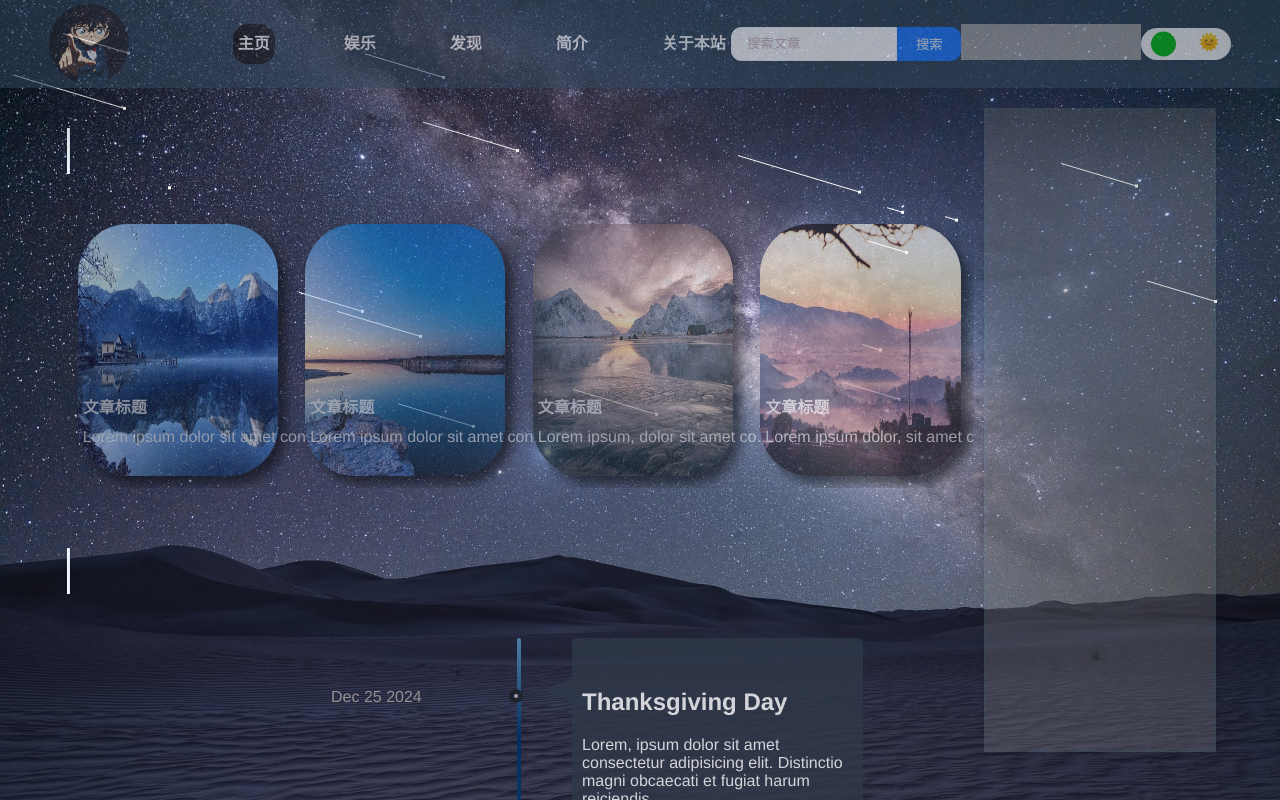
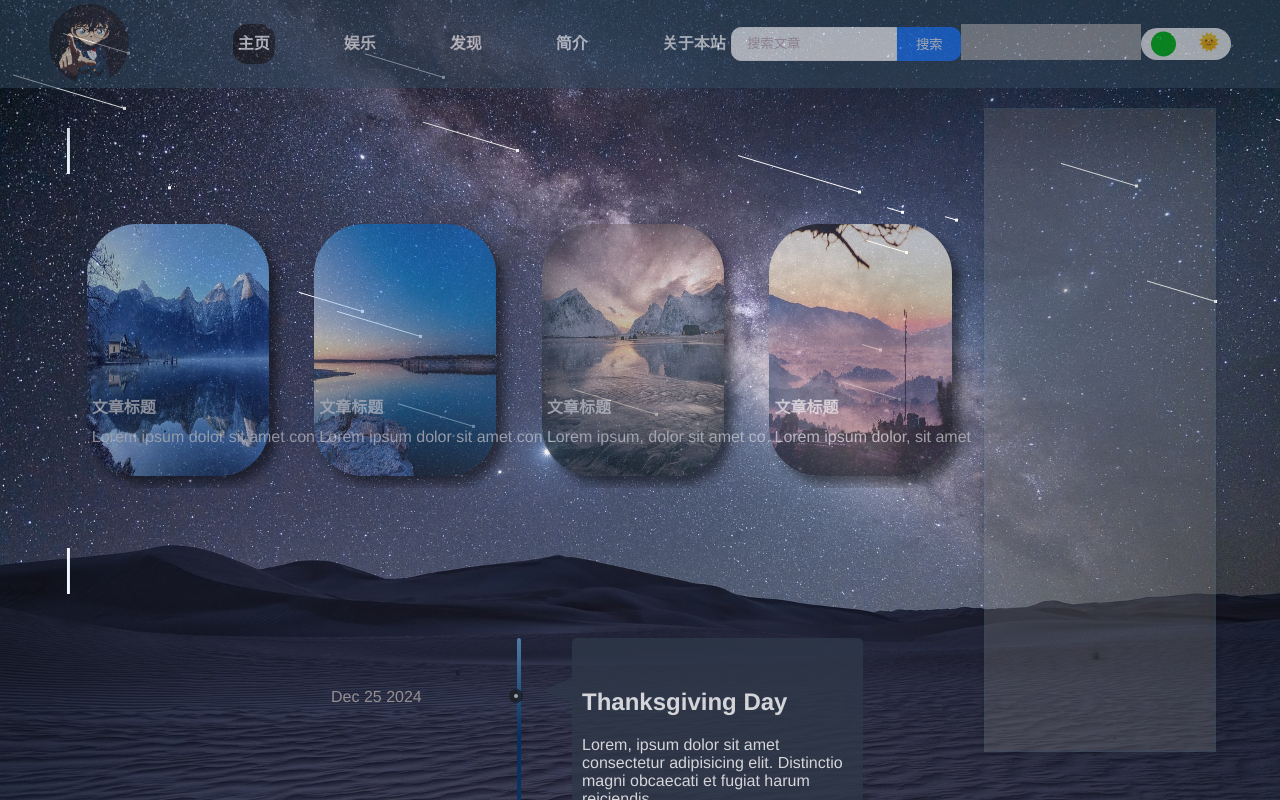
Before and after one commit to kurong99/personal-blog, a Vue app in the folder personal-blog/: page / in a window 1280 px wide. Shown: the top 800 px of the page. Built offline with nearby package versions, Linux system fonts and the light colour scheme; grey boxes are pictures that could not be loaded.

Commit message:
<update> change article size

```diff
--- a/personal-blog/src/pages/CarouselComponent.vue
+++ b/personal-blog/src/pages/CarouselComponent.vue
@@ -73,7 +73,7 @@ export default {
   }
   li {
     --n: 4;
-    --size: 22%;
+    --size: 20%;
     width: var(--size);
     height: 70%;
     --space: calc(100% - var(--n) * var(--size));
```
